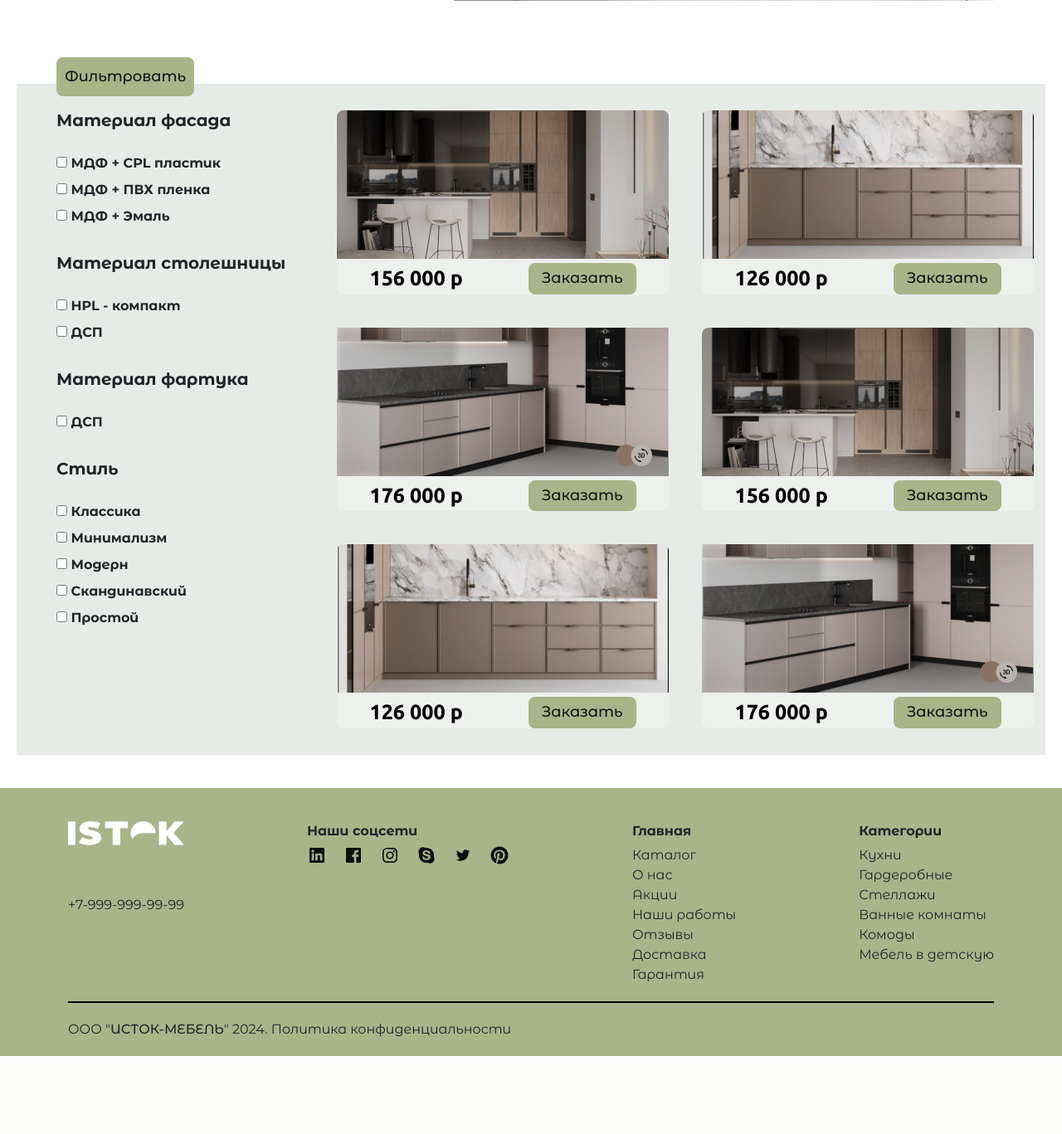
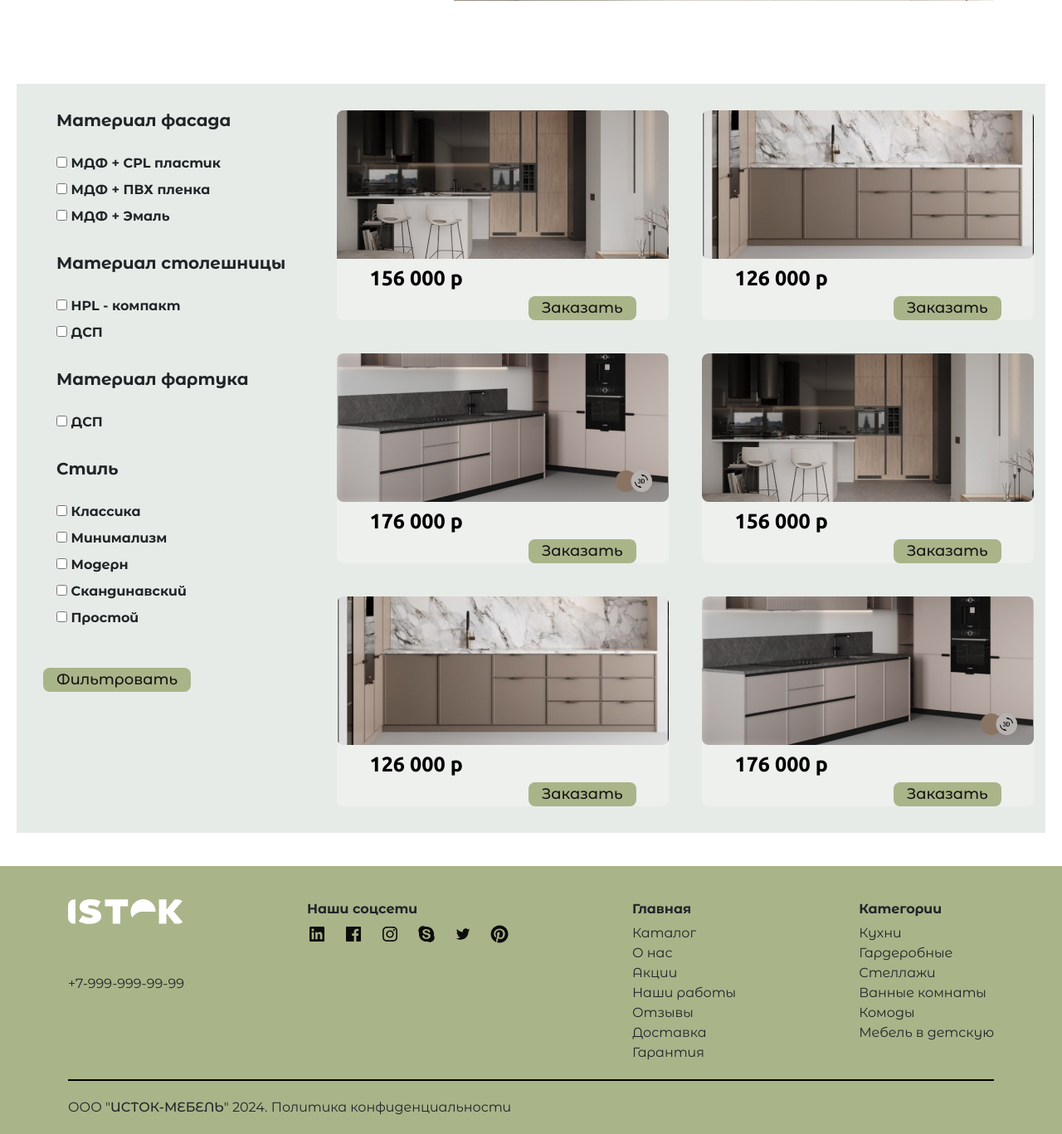
Before and after one commit to ISTOK-DevTeam21/ISTOK-final-release, a Django app: page /catalog/kitchens/direct in a window 1280 px wide. Shown: the part 571-1938 px from the top of the page at 83% size. Before the commit the page ends 1844 px from the top, so only its background shows below. Run offline with Django 5.2, Linux system fonts and the light colour scheme.

Commit message:
страница Прямые Кухни

```diff
--- a/Istok/Istok/static/main-page/css/blocks/kitchen.css
+++ b/Istok/Istok/static/main-page/css/blocks/kitchen.css
@@ -90,6 +90,10 @@
     padding-bottom: 2rem;
 }
 
+.product__img {
+    border-radius: 8px !important;
+}
+
 .product {
     display: flex;
     flex-direction: column;
@@ -125,3 +129,20 @@
 .price__button:hover {
     background-color: #5a7038;
 }
+
+.price__button, .filter__button {
+    margin-top: 40px;
+}
+
+.filter__button {
+    margin-top: 40px;
+    font-family: var(--font-family-montserrat-medium);
+    padding-left: 16px;
+    padding-right: 16px;
+    border-radius: 8px;
+    border: none;
+    font-size: 18px;
+    color: #151515;
+    text-align: center;
+    background-color: #A9B489;
+}
--- a/Istok/Istok/templates/main-page/kitchen.html
+++ b/Istok/Istok/templates/main-page/kitchen.html
@@ -65,7 +65,7 @@
 
 <section class="kitchen_bottom_block">
 <div class="filters">
-    <form method="get">
+    <form method="get" class="kitchen_form">
         <div class="filter">
             <h2>Материал фасада</h2>
             <label><input type="checkbox"> МДФ + CPL пластик</label>
@@ -92,10 +92,7 @@
             <label><input type="checkbox"> Скандинавский</label>
             <label><input type="checkbox"> Простой</label>
         </div>
-        <br>
-        <div class="filter">
-            <label><input class="about__button" type="submit" value="Фильтровать"></label>
-        </div>
+        <button  class="price__button">Фильтровать</button>
     </form>
 </div>
 <div class="products">
@@ -107,35 +104,35 @@
         </div>
     </div>
     <div class="product">
-        <img src="{% static 'main-page/img/kitchen-2.png' %}" alt="Кухня ISTOK 2" width="400">
+        <img src="{% static 'main-page/img/kitchen-2.png' %}" alt="Кухня ISTOK 2" width="400" class="product__img">
         <div class="price_block">
         <div class="price">126 000 р</div>
         <button  class="price__button">Заказать</button>
         </div>
     </div>
     <div class="product">
-        <img src="{% static 'main-page/img/kitchen-3.png' %}" alt="Кухня ISTOK 3" width="400">
+        <img src="{% static 'main-page/img/kitchen-3.png' %}" alt="Кухня ISTOK 3" width="400" class="product__img">
         <div class="price_block">
         <div class="price">176 000 р</div>
         <button  class="price__button">Заказать</button>
         </div>
     </div>
     <div class="product">
-        <img src="{% static 'main-page/img/kitchen-1.png' %}" alt="Кухня ISTOK 1" width="400">
+        <img src="{% static 'main-page/img/kitchen-1.png' %}" alt="Кухня ISTOK 1" width="400" class="product__img">
         <div class="price_block">
         <div class="price">156 000 р</div>
         <button  class="price__button">Заказать</button>
         </div>
     </div>
     <div class="product">
-        <img src="{% static 'main-page/img/kitchen-2.png' %}" alt="Кухня ISTOK 2" width="400">
+        <img src="{% static 'main-page/img/kitchen-2.png' %}" alt="Кухня ISTOK 2" width="400" class="product__img">
         <div class="price_block">
         <div class="price">126 000 р</div>
         <button  class="price__button">Заказать</button>
         </div>
     </div>
     <div class="product">
-        <img src="{% static 'main-page/img/kitchen-3.png' %}" alt="Кухня ISTOK 3" width="400">
+        <img src="{% static 'main-page/img/kitchen-3.png' %}" alt="Кухня ISTOK 3" width="400" class="product__img">
         <div class="price_block">
         <div class="price">176 000 р</div>
         <button class="price__button">Заказать</button>
@@ -148,7 +145,7 @@
     <div class="container footer__container">
         <div class="footer__details">
             <div class="footer__contact">
-                <img src="{% static 'main-page/img/istok.svg' %}" alt="ISTOK">
+                <img src="{% static 'main-page/img/istok.svg' %}" alt="ISTOK" class="product__img">
                 <p>+7-999-999-99-99</p>
             </div>
             <div class="footer-links">
```
